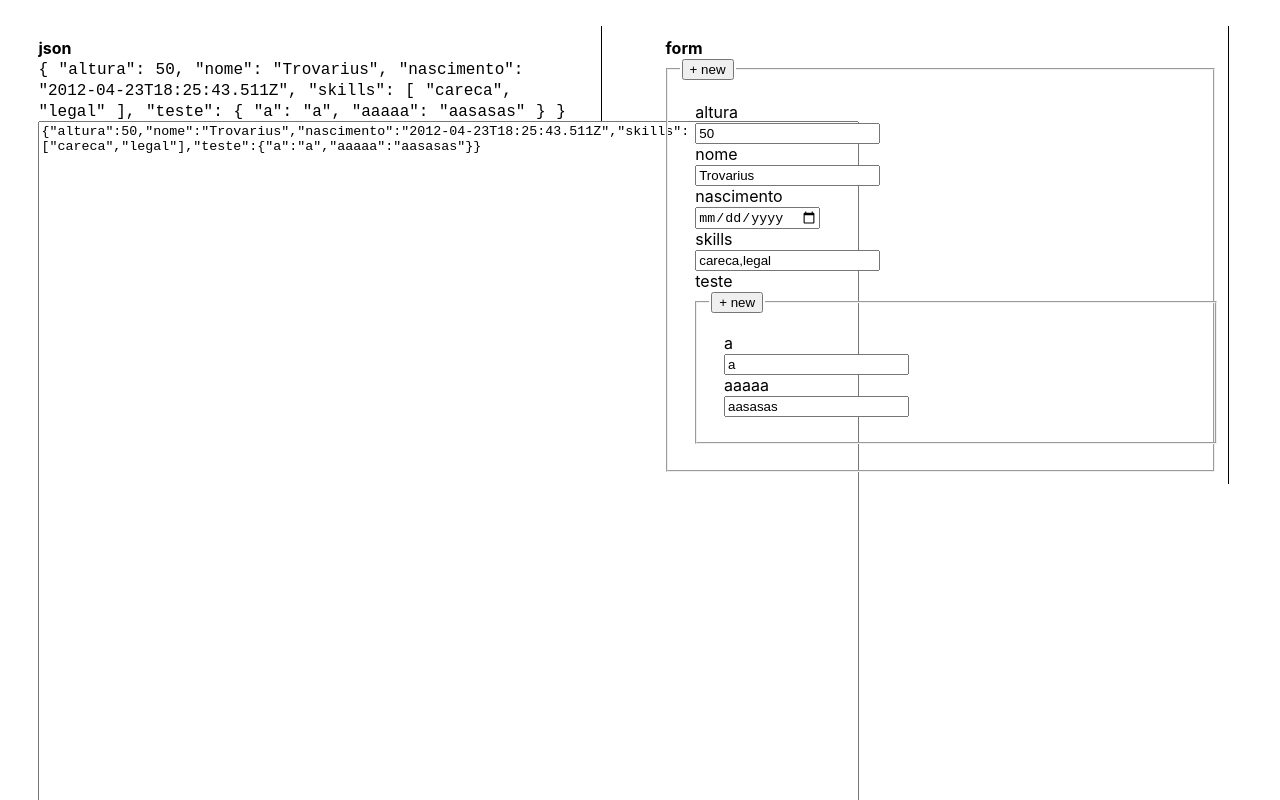
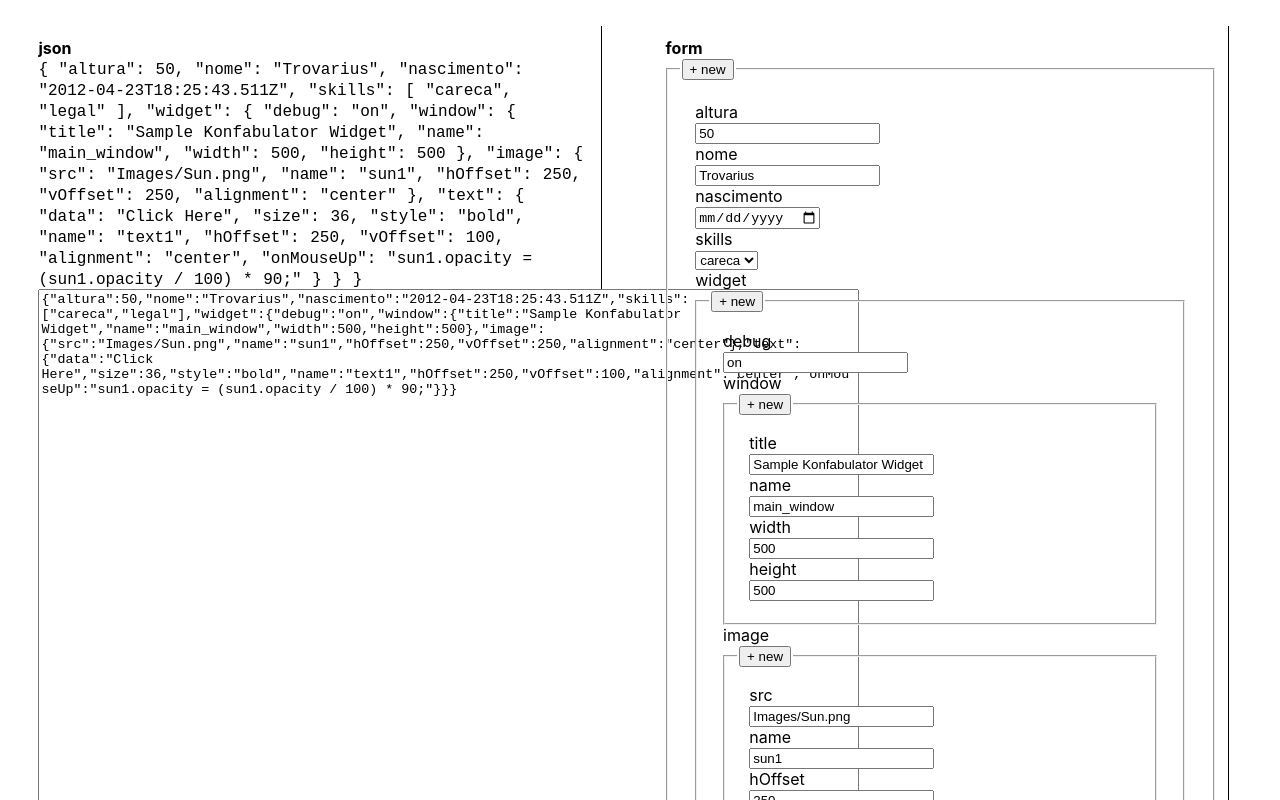
Before and after one commit to Trovarius/json-form-generator, a Nuxt app: page /form in a window 1280 px wide. Shown: the top 800 px of the page. Built offline with nearby package versions, Linux system fonts and the light colour scheme.

Commit message:
ajustando two-way binding dos objetos filhos

```diff
--- a/components/Form/form-generator.vue
+++ b/components/Form/form-generator.vue
@@ -27,10 +27,9 @@
         :key="key">
         <label :for="key">{{ key }}</label>
         <component
-          :is="getInputType(data[key])"
+          :is="getInputType(getData[key])"
           :data="getData"
-          :label="key"
-          @addedField="formEvents().addField()"/>
+          :label="key"/>
       </div>
     </div>
   </fieldset>
@@ -41,6 +40,7 @@ import inputString from "./form-inputs/input-string";
 import inputDate from "./form-inputs/input-date";
 import inputNumber from "./form-inputs/input-number";
 import inputSelect from "./form-inputs/input-select";
+import inputBoolean from "./form-inputs/input-boolean";
 
 export default {
   name: "FormGenerator",
@@ -48,7 +48,8 @@ export default {
     inputString,
     inputDate,
     inputNumber,
-    inputSelect
+    inputSelect,
+    inputBoolean
   },
   props: {
     data: {
@@ -82,9 +83,7 @@ export default {
       return {
         showAddForm: () => (this.showAddForm = !this.showAddForm),
         addField: () => {
-          this.data = Object.assign(this.data, { a: "b" });
-          //this.formEvents().addedField();
-          return this.data;
+          Object.defineProperty(this.data, "a", { value: 37 });
         },
         addedField: () => {
           this.$emit("addedField");
@@ -96,6 +95,8 @@ export default {
       return !isNaN(dateWrapper.getDate());
     },
     getInputType(value) {
+      if (typeof value === "boolean") return "input-boolean";
+
       if (typeof value === "number") return "input-number";
 
       if (Array.isArray(value)) return "input-select";
@@ -113,7 +114,7 @@ export default {
 <style>
 .form-generation {
   margin: 3%;
-  width: 100%;
+
   float: clear;
 }
 
--- a/components/Form/form-inputs/input-select.vue
+++ b/components/Form/form-inputs/input-select.vue
@@ -1,7 +1,13 @@
 <template>
-  <input
-    v-model="data[label]"
-    type="text" >
+  <div>
+    <select>
+      <option
+        v-for="(value, index) in data[label]"
+        :key="index">
+        {{ value }}
+      </option>
+    </select>
+  </div>
 </template>
 
 <script>
--- a/pages/form.vue
+++ b/pages/form.vue
@@ -2,7 +2,7 @@
   <div class="content">
     <div class="json">
       <h4>json</h4>
-      <code> {{ dados }} </code>
+      <code> {{ form }} </code>
       <textarea
         v-model="jsonToString"
         rows="50"
@@ -11,8 +11,7 @@
     <div class="form">
       <h4>form</h4>
       <form-generator
-        :data="dados"
-        @addedField="updateState"/>
+        :data="form" />
     </div>
   </div>
 </template>
@@ -26,21 +25,12 @@ export default {
   },
   data() {
     return {
-      dados: {
-        altura: 50,
-        nome: "Trovarius",
-        nascimento: "2012-04-23T18:25:43.511Z",
-        skills: ["careca", "legal"],
-        teste: {
-          a: "a",
-          aaaaa: "aasasas"
-        }
-      }
+      form: this.$store.state.json
     };
   },
   computed: {
     jsonToString() {
-      return JSON.stringify(this.dados);
+      return JSON.stringify(this.form);
     }
   },
   methods: {
```
